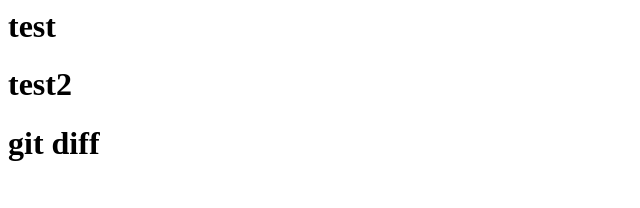
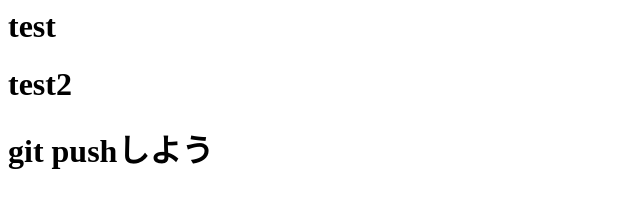
Before and after one commit to terahashi/js_rensyu_site, a plain HTML site: page index.html in a window 1280 px wide. Shown: the whole page, without its empty margins (0-640 px from the left). Drawn offline with Linux system fonts and the light colour scheme.

Commit message:
git hubにプッシュしてみる

```diff
--- a/index.html
+++ b/index.html
@@ -1,5 +1,5 @@
 <html>
     <h1>test</h1>
     <h1>test2</h1>
-    <h1>git diff</h1>
+    <h1>git pushしよう</h1>
 </html>
```
